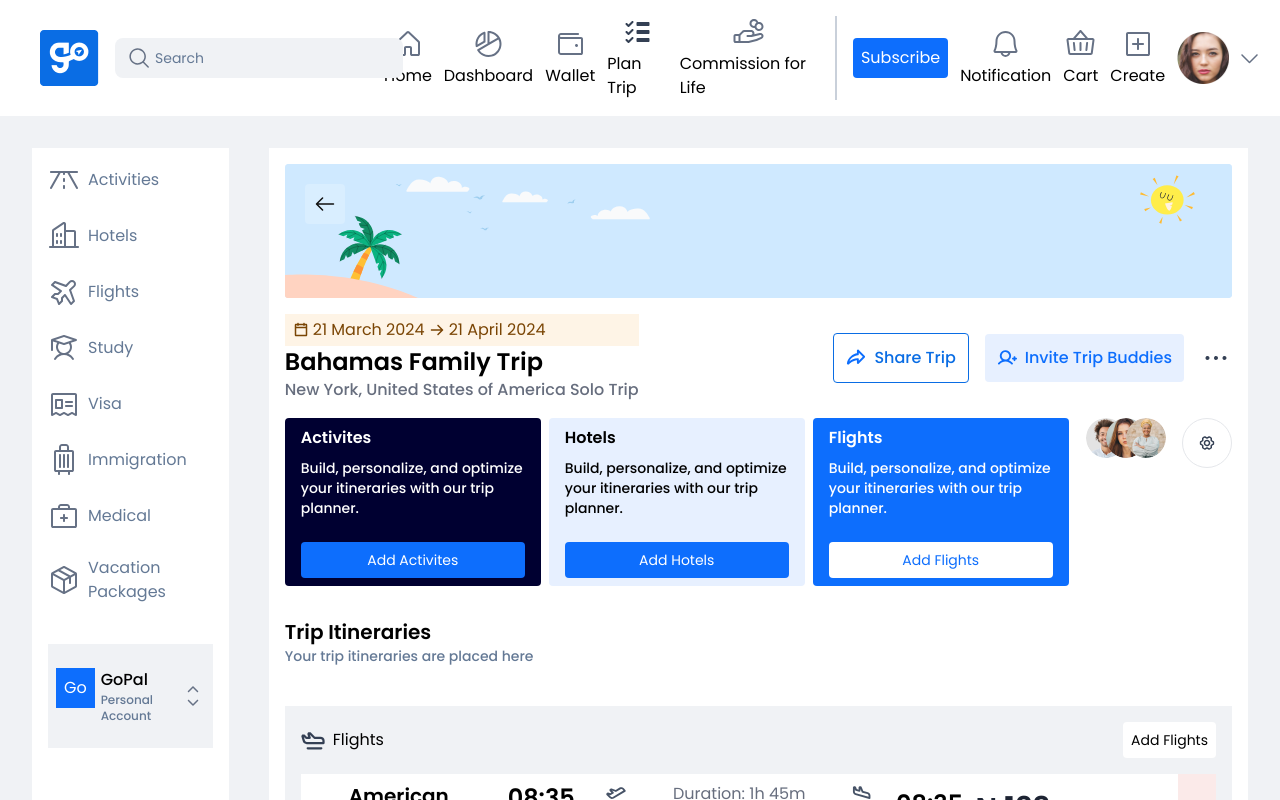
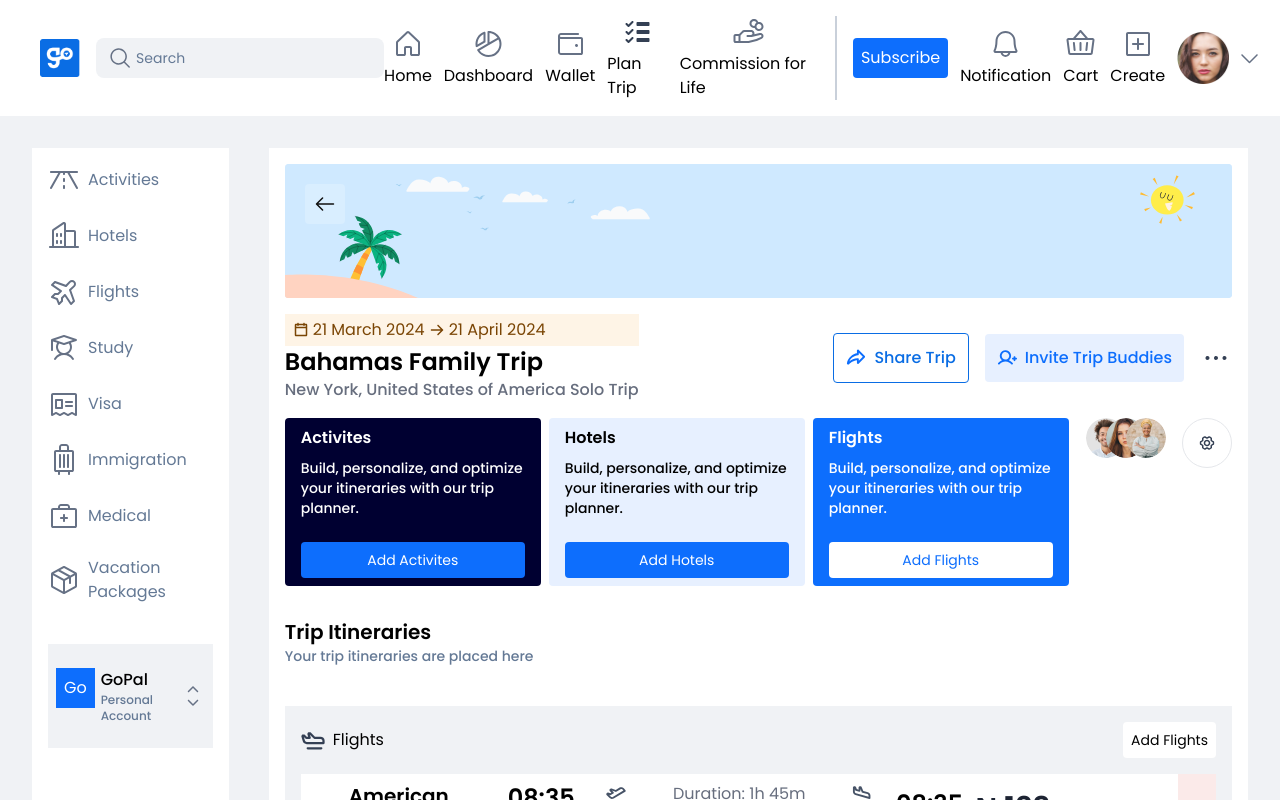
Before and after one commit to developer-afo/voyatek-test, a Next.js app: page / in a window 1280 px wide. Shown: the top 800 px of the page. Built offline with nearby package versions, Linux system fonts and the light colour scheme.

Commit message:
fixed header

```diff
--- a/src/components/layout/header.tsx
+++ b/src/components/layout/header.tsx
@@ -1,16 +1,18 @@
 import Image from "next/image";
 
 import { Button } from "@/components/ui/button";
+import Link from "next/link";
 import HeaderItem from "../home/header-item";
 import { headerItems } from "../home/home.constant";
 import Search from "../home/search";
 
 function Header() {
   return (
-    <header className="bg-white py-4 md:px-10 px-4 flex justify-between items-center">
+    <header className="sticky top-0 z-30 w-full bg-white py-4 md:px-10 px-4 flex justify-between items-center">
       <div className="flex items-center gap-4">
-        <img src="/assets/logo.png" alt="logo" />
-
+        <Link href="/" className="cursor-pointer">
+          <img src="/assets/logo.png" alt="logo" />
+        </Link>
         <Search />
       </div>
 
@@ -18,6 +20,7 @@ function Header() {
         <div className="hidden lg:flex justify-end items-center gap-3">
           {headerItems.slice(0, 5).map((item, i) => (
             <HeaderItem
+              key={i}
               icon={<img src={item.icon} alt="house icon" />}
               label={item.name}
             />
@@ -30,6 +33,7 @@ function Header() {
 
             {headerItems.slice(5, headerItems.length).map((item, i) => (
               <HeaderItem
+                key={i}
                 icon={<img src={item.icon} alt="house icon" />}
                 label={item.name}
               />
--- a/src/components/layout/wrapper.tsx
+++ b/src/components/layout/wrapper.tsx
@@ -3,10 +3,10 @@ import NavBar from "./navbar";
 
 function Wrapper({ children }: { children: React.ReactNode }) {
   return (
-    <main className="bg-neutral-300">
+    <main className="bg-neutral-300 mx-auto max-w-screen-2xl">
       <Header />
 
-      <section className="w-full md:p-8  gap-10 flex justify-center">
+      <section className="w-full md:p-8 gap-10 flex justify-center">
         <NavBar />
 
         {children}
--- a/src/components/ui/button/button.interface.ts
+++ b/src/components/ui/button/button.interface.ts
@@ -15,7 +15,7 @@ export type BaseButtonProps = {
   iconPos?: "left" | "right";
   isLoading?: boolean;
   variant?: Variant;
-  colorScheme?: ColorScheme;
+  colorscheme?: ColorScheme;
   size?: Size;
 };
 
```
Also changed, not shown: 1 other file (tests, documents, lock files or other folders).
